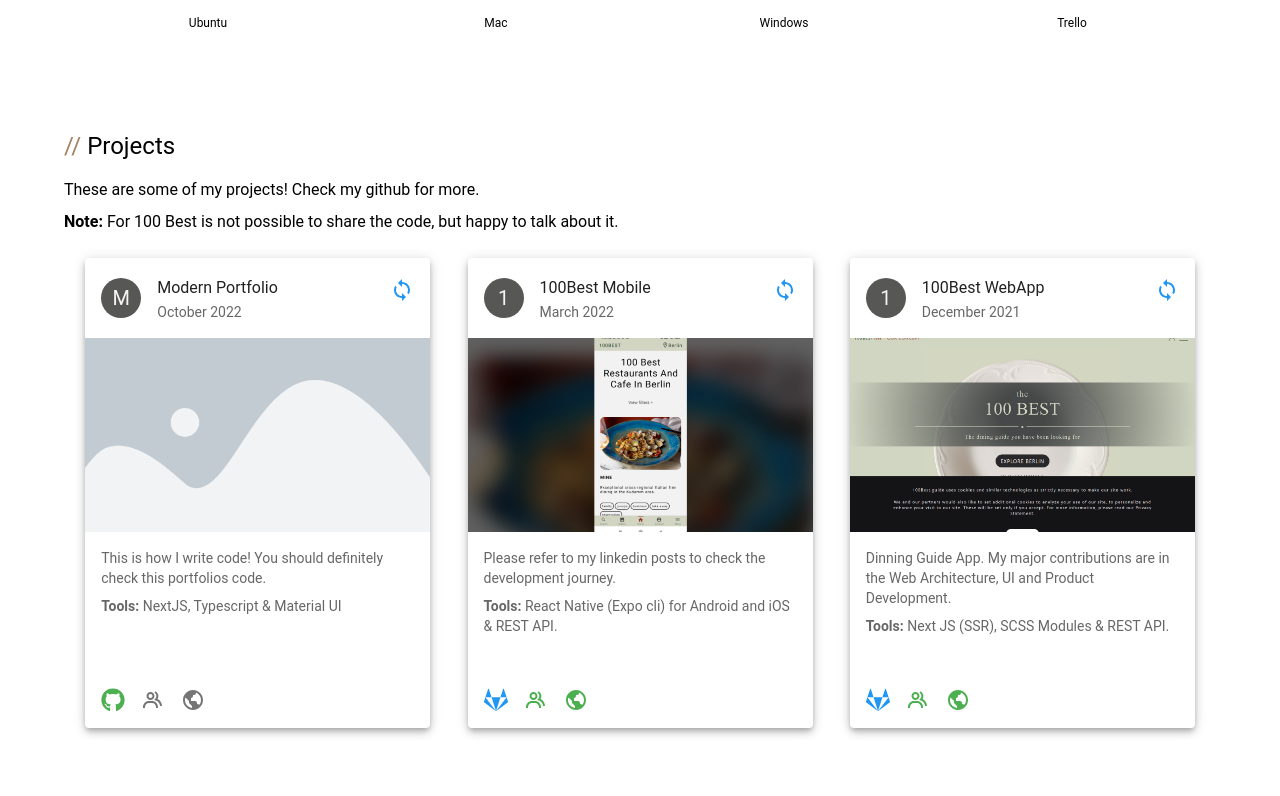
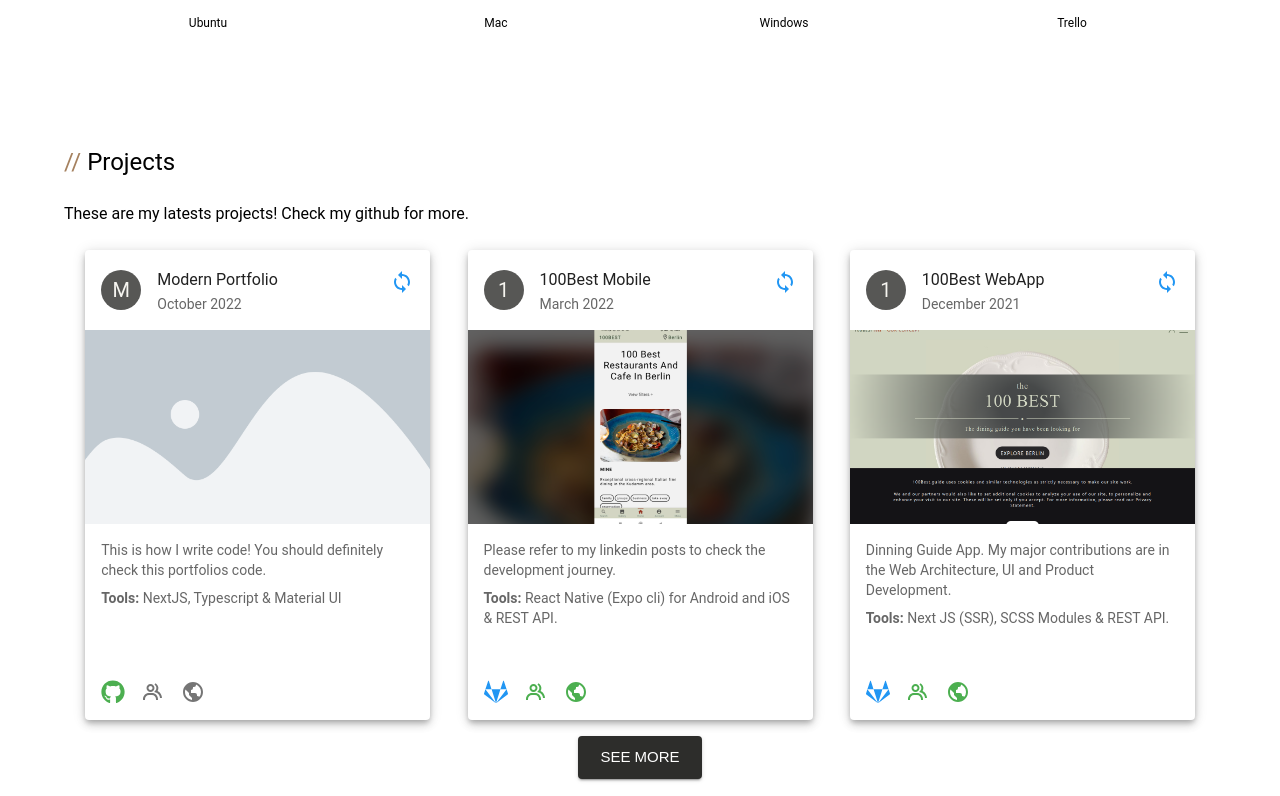
Before and after one commit to tkalejandro/modern-portfolio, a Next.js app: page / in a window 1280 px wide. Shown: the part 3004-3800 px from the top of the page. Built offline with nearby package versions, Linux system fonts and the light colour scheme.

Commit message:
changes in projects.

```diff
--- a/src/modules/LandingPage/components/Projects/ProjectsData.ts
+++ b/public/data/ProjectsData.ts
@@ -1,5 +1,5 @@
-import { ProjectStatus } from "../../../../enums/LandingPage"
-import { ProjectInfo } from "../../../../types/LandingPage"
+import { ProjectStatus } from "../../src/enums/LandingPage"
+import { ProjectInfo } from "../../src/types/LandingPage"
 
 const projectData: ProjectInfo[] = [
     {
--- a/src/modules/LandingPage/components/Projects/Projects.tsx
+++ b/src/modules/LandingPage/components/Projects/Projects.tsx
@@ -1,4 +1,4 @@
-import { Box, Grid, Paper, styled, Tooltip, useMediaQuery, useTheme } from '@mui/material';
+import { Box, Button, Grid, Paper, styled, Tooltip, useMediaQuery, useTheme } from '@mui/material';
 import React, { useEffect, useState } from 'react';
 import Card from '@mui/material/Card';
 import CardHeader from '@mui/material/CardHeader';
@@ -8,7 +8,7 @@ import CardActions from '@mui/material/CardActions';
 import Avatar from '@mui/material/Avatar';
 import IconButton, { IconButtonProps } from '@mui/material/IconButton';
 import Typography from '@mui/material/Typography';
-import projectData from './ProjectsData';
+import projectData from '../../../../../public/data/ProjectsData';
 import CheckCircleIcon from '@mui/icons-material/CheckCircle';
 import { FaGitlab, FaGithub } from "react-icons/fa";
 import { BiWorld, BiGroup } from "react-icons/bi";
@@ -16,7 +16,8 @@ import SyncIcon from '@mui/icons-material/Sync';
 import { ProjectStatus } from '../../../../enums/LandingPage';
 import Title from '../../../../components/Title/Title';
 import { ProjectInfo } from '../../../../types/LandingPage';
-import { LandingPageIds } from '../../../../constants';
+import { LandingPageIds, RoutesPath } from '../../../../constants';
+import Link from 'next/link'
 
 interface ExpandMoreProps extends IconButtonProps {
     expand: boolean;
@@ -54,16 +55,19 @@ const Projects = () => {
     }, [])
 
     const imagePlacerholder = './images/placeholder.png'
-    const projectsSorted = myProjects.sort((d1, d2) => new Date(d1.startingDate).getTime() - new Date(d2.startingDate).getTime()).reverse().slice(0,3);
+    const projectsSorted = myProjects.sort((d1, d2) => new Date(d1.startingDate).getTime() - new Date(d2.startingDate).getTime()).reverse().slice(0, 3);
     return (
         <Box
-        sx={(theme) =>({scrollMarginTop: isSmall ? undefined : theme.spacing(15)})}
-        id={LandingPageIds.projects}
+            sx={{
+                display: 'flex',
+                flexDirection: 'column',
+
+            }}
+            id={LandingPageIds.projects}
             my={10}
         >
             <Title text="Projects" />
-            <Typography my={1}>These are some of my projects! Check my github for more.</Typography>
-            <Typography my={1}> <Typography component="span" fontWeight={700}>Note:</Typography> For 100 Best is not possible to share the code, but happy to talk about it.</Typography>
+            <Typography my={1}>These are my latests projects! Check my github for more.</Typography>
             <Box
                 sx={{ minHeight: "50vh", flexWrap: 'wrap', display: 'flex', alignItems: 'center', justifyContent: 'space-evenly', }}>
                 {
@@ -72,7 +76,7 @@ const Projects = () => {
                         const projectStatus = ProjectStatus.Active === project.status
 
                         return (
-                            <Card key={project.name} sx={{width:  isSmall ? '100%' : 345, my:2, mx: isSmall ? 0 : 2, boxShadow: 5 }}>
+                            <Card key={project.name} sx={{ width: isSmall ? '100%' : 345, my: 2, mx: isSmall ? 0 : 2, boxShadow: 5 }}>
                                 <CardHeader
                                     avatar={
                                         <Avatar sx={(theme) => ({ bgcolor: theme.palette.primary.light })} aria-label="recipe">
@@ -146,6 +150,11 @@ const Projects = () => {
                     })
                 }
             </Box>
+            <Link href={RoutesPath.projects}>
+                <Button size='large' variant='contained' sx={{ alignSelf: 'center' }}>
+                    See more
+                </Button>
+            </Link>
         </Box>
     );
 };
```
